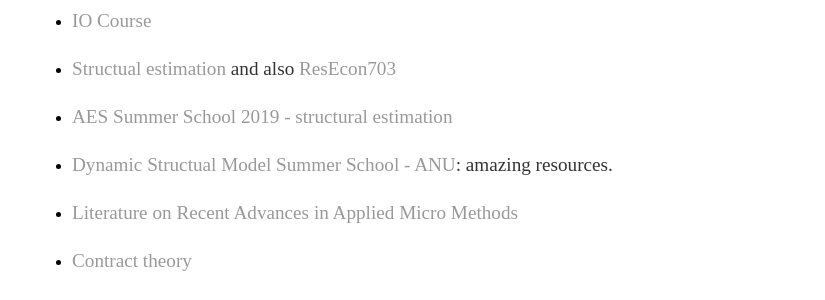
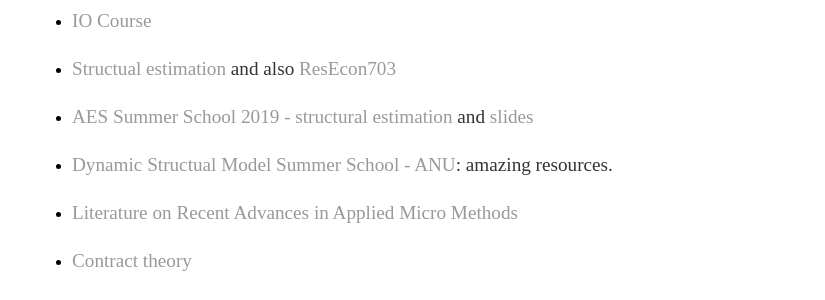
Before and after one commit to hongyileoxu/hongyileoxu.github.io, a Jekyll site: the page built from _posts/2022-10-13-great-resources.md, in a window 1280 px wide. Shown: the part 538-838 px from the top of the page, without its empty margins (160-985 px from the left). Built offline with Jekyll 4.4.1, drawn with Linux system fonts in a browser that asks for light colours.

Commit message:
Update 2022-10-13-great-resources.md

```diff
--- a/_posts/2022-10-13-great-resources.md
+++ b/_posts/2022-10-13-great-resources.md
@@ -22,7 +22,7 @@
 
 -	[Structual estimation](https://github.com/drewvankuiken/drewvankuiken.github.io/tree/66e4f3174774fa3dc966473d31e1053a29b2efa4/files/helpful_materials/lyman_slides/Re%20_Choosing_classes) and also [ResEcon703](https://github.com/woerman/ResEcon703/blob/70d8332c30cfa7c6654ab19a5821137f0865e1d9/readme.md)
 
--   [AES Summer School 2019 - structural estimation](https://www.accountingtheory.org/members)
+-   [AES Summer School 2019 - structural estimation](https://www.accountingtheory.org/members) and [slides](https://www.accountingtheory.org/2019-summer-school)
 
 -   [Dynamic Structual Model Summer School - ANU](https://dseconf.org/dse2022aus-recordings): amazing resources.
 
```
